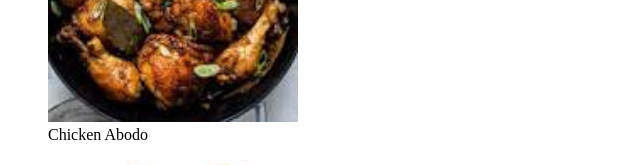
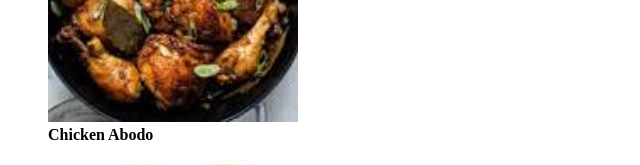
Before and after one commit to louel25/Htmlsemantic, a plain HTML site: page index.html in a window 1280 px wide. Shown: the part 3280-3445 px from the top of the page, 0-640 px from the left. Drawn offline with Linux system fonts and the light colour scheme.

Commit message:
Update index.html

```diff
--- a/index.html
+++ b/index.html
@@ -128,7 +128,7 @@
                     <h2>Fav. Foods</h2>
                     <figure>
                         <img src="images/adobo.jpg" alt="adobo" height="250">
-                        <figcaption style="font: bold;">
+                        <figcaption style="font-weight: bold;">
                             Chicken Abodo
                         </figcaption>
                     </figure>
```
